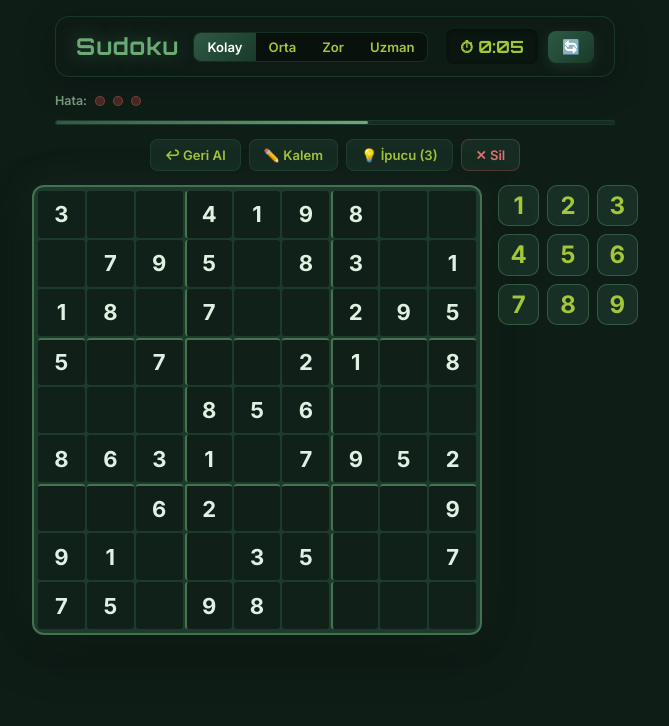
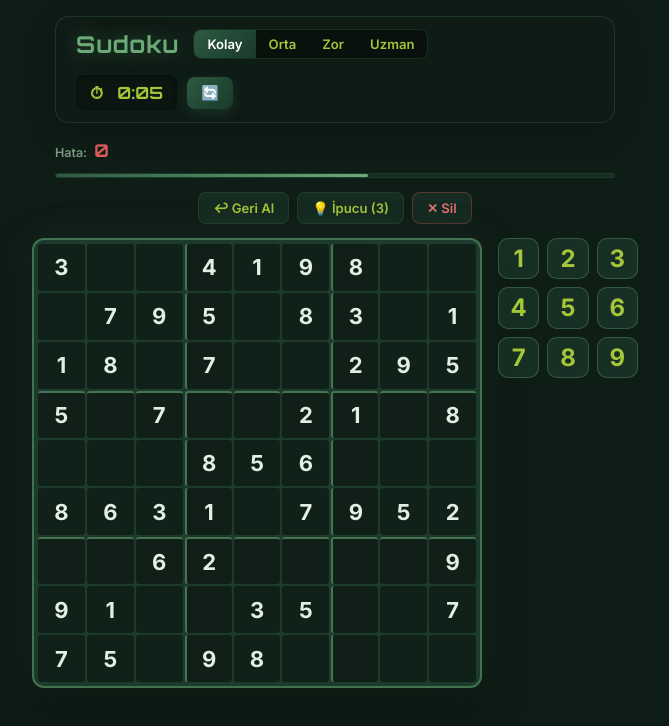
Before and after one commit to Affetmem07/LvlUp, a plain HTML site: page games/sudoku.html in a window 1280 px wide. Shown: the whole page, without its empty margins (305-974 px from the left). Drawn offline with Linux system fonts and the light colour scheme.

Commit message:
Fix timer layout and update Sudoku rules (remove pencil, unlimited mistakes)

```diff
--- a/games/sudoku.html
+++ b/games/sudoku.html
@@ -97,6 +97,13 @@
             border-radius: 8px;
             box-shadow: inset 0 2px 4px rgba(0, 0, 0, 0.3);
             font-family: 'Orbitron', monospace;
+        }
+
+        #timerText {
+            display: inline-block;
+            min-width: 55px; /* Sabit genişlik ile titremeyi/kaymayı önlüyor */
+            text-align: right;
+            font-variant-numeric: tabular-nums; /* Rakam boyutlarını eşitler */
         }
 
         /* ── Action Buttons ── */
@@ -497,10 +504,7 @@
 
     <!-- MISTAKES -->
     <div class="mistakes-display">
-        <span class="mistakes-label">Hata:</span>
-        <div class="mistake-pip" id="pip0"></div>
-        <div class="mistake-pip" id="pip1"></div>
-        <div class="mistake-pip" id="pip2"></div>
+        <span class="mistakes-label">Hata: <span id="mistakeCountText" style="color:#e05c5c;font-family:'Orbitron', monospace;font-size:1.1rem;margin-left:4px;">0</span></span>
     </div>
 
     <!-- PROGRESS BAR -->
@@ -513,7 +517,6 @@
     <!-- CONTROL BAR -->
     <div class="control-bar">
         <button class="ctrl-btn" id="btnUndo" onclick="undo()">↩ Geri Al</button>
-        <button class="ctrl-btn" id="btnPencil" onclick="togglePencil()">✏️ Kalem</button>
         <button class="ctrl-btn" id="btnHint" onclick="giveHint()">💡 İpucu</button>
         <button class="ctrl-btn danger" onclick="clearCell()">✕ Sil</button>
     </div>
@@ -656,8 +659,6 @@
     let pencilNotes    = [];   // [row][col] = Set of pencil marks
     let selectedCell   = null; // { row, col }
     let mistakes       = 0;
-    let maxMistakes    = 3;
-    let pencilMode     = false;
     let timerSec       = 0;
     let timerInterval  = null;
     let hintsLeft      = 3;
@@ -705,7 +706,6 @@
         isGameOver = false;
         mistakes = 0;
         hintsLeft = 3;
-        pencilMode = false;
         history = [];
         selectedCell = null;
 
@@ -730,7 +730,6 @@
 
         hideModals();
         updateMistakePips();
-        updatePencilButton();
         renderGrid();
         buildNumpad();
         updateHintButton();
@@ -868,18 +867,6 @@
         const { row, col } = selectedCell;
         if (puzzle[row][col] !== 0) return; // given cell
 
-        if (pencilMode) {
-            // Toggle pencil note
-            if (board[row][col] !== 0) return;
-            const notes = pencilNotes[row][col];
-            const prev = new Set(notes);
-            history.push({ row, col, prevVal: board[row][col], prevNotes: prev, wasPencil: true });
-            if (notes.has(num)) notes.delete(num); else notes.add(num);
-            const cell = getCell(row, col);
-            updateCellDisplay(cell, row, col);
-            return;
-        }
-
         // Regular entry
         const prev = board[row][col];
         const prevNotes = new Set(pencilNotes[row][col]);
@@ -903,10 +890,6 @@
             mistakes++;
             updateMistakePips();
             playError();
-            if (mistakes >= maxMistakes) {
-                endGame(false);
-                return;
-            }
         } else {
             playSuccess();
             updateNumpadCompleted(num);
@@ -957,16 +940,6 @@
         refreshHighlights();
         buildNumpad();
         updateProgress();
-    }
-
-    function togglePencil() {
-        pencilMode = !pencilMode;
-        updatePencilButton();
-    }
-
-    function updatePencilButton() {
-        const btn = document.getElementById('btnPencil');
-        btn.classList.toggle('active', pencilMode);
     }
 
     function giveHint() {
@@ -1085,10 +1058,8 @@
        MISTAKE PIPS & PROGRESS
     ============================================================ */
     function updateMistakePips() {
-        for (let i = 0; i < 3; i++) {
-            const pip = document.getElementById('pip' + i);
-            pip.classList.toggle('used', i < mistakes);
-        }
+        const textEl = document.getElementById('mistakeCountText');
+        if(textEl) textEl.textContent = mistakes;
     }
 
     function updateProgress() {
@@ -1114,8 +1085,6 @@
         if (e.key === 'Backspace' || e.key === 'Delete' || e.key === '0') {
             clearCell(); return;
         }
-
-        if (e.key === 'p' || e.key === 'P') { togglePencil(); return; }
         if ((e.ctrlKey || e.metaKey) && e.key === 'z') { e.preventDefault(); undo(); return; }
 
         // Arrow navigation
```
